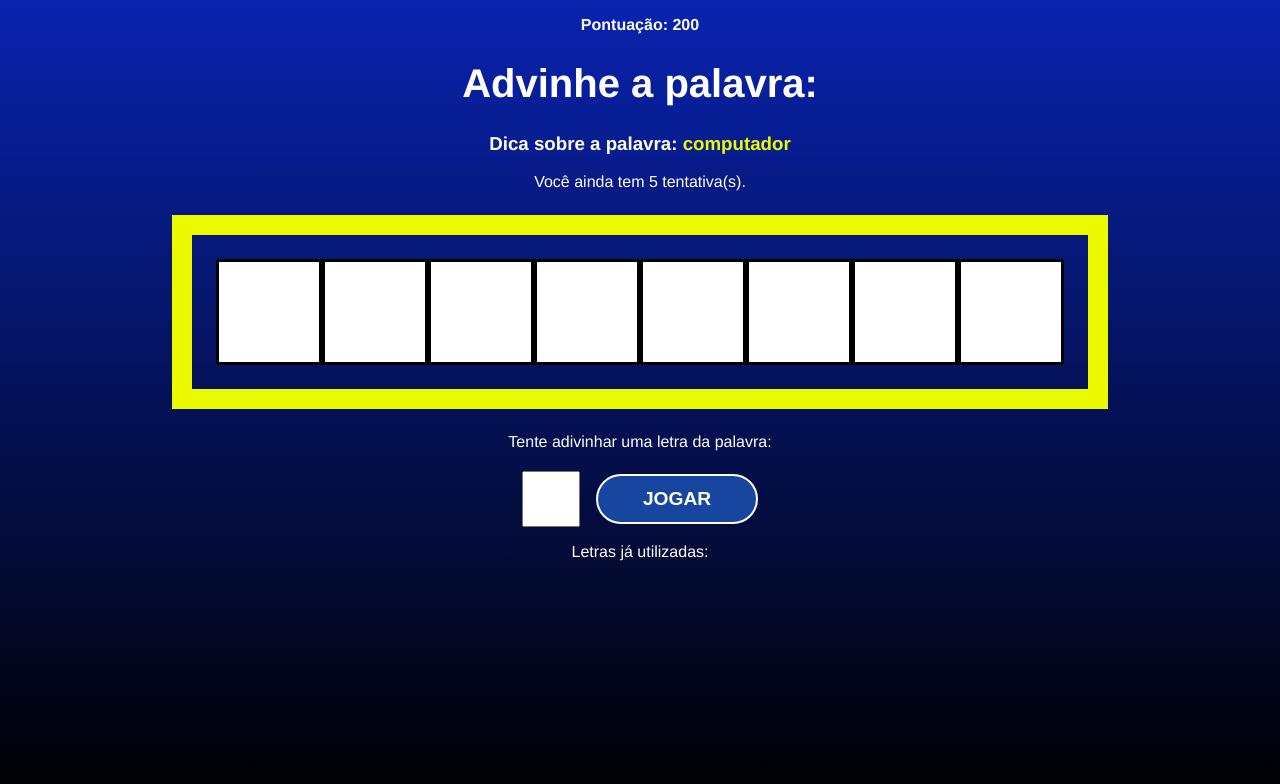
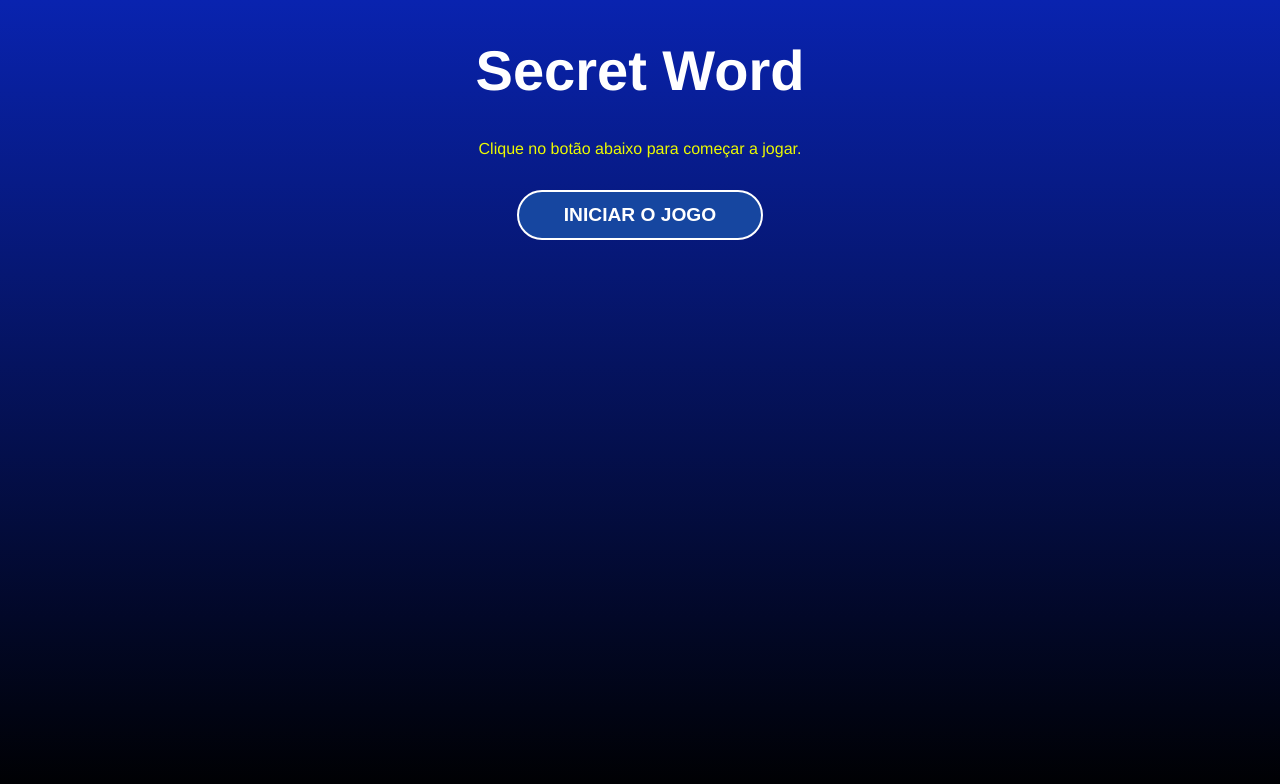
Before and after one commit to gafanhotoalexandre/secret-word, a React (Vite) app: page / in a window 1280 px wide. Shown: the top 784 px of the page. Built offline with nearby package versions, Linux system fonts and the light colour scheme.

Commit message:
fix no gameStage

```diff
--- a/src/App.jsx
+++ b/src/App.jsx
@@ -103,7 +103,7 @@ function App() {
   useEffect(() => {
     const uniqueLetters = [... new Set(letters)];
     // win condition
-    if (guessedLetters.length === uniqueLetters.length) {
+    if (guessedLetters.length === uniqueLetters.length && gameStage === stages[1].name) {
       // add score
       setScore((prevScore) => prevScore + 100);
 
```
